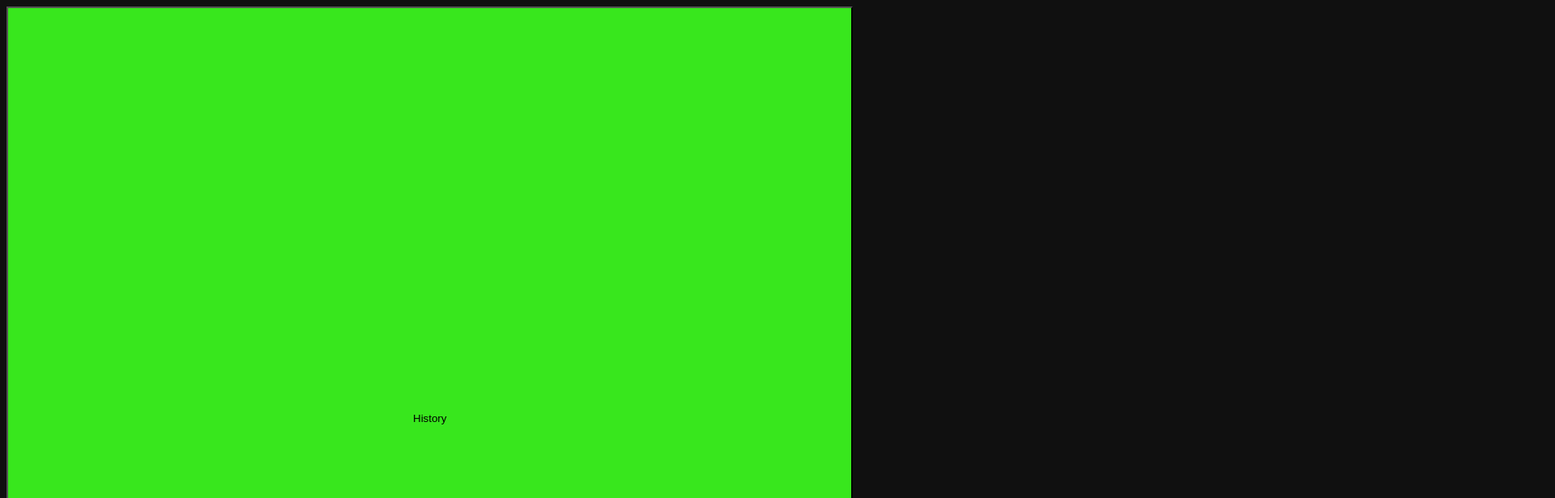
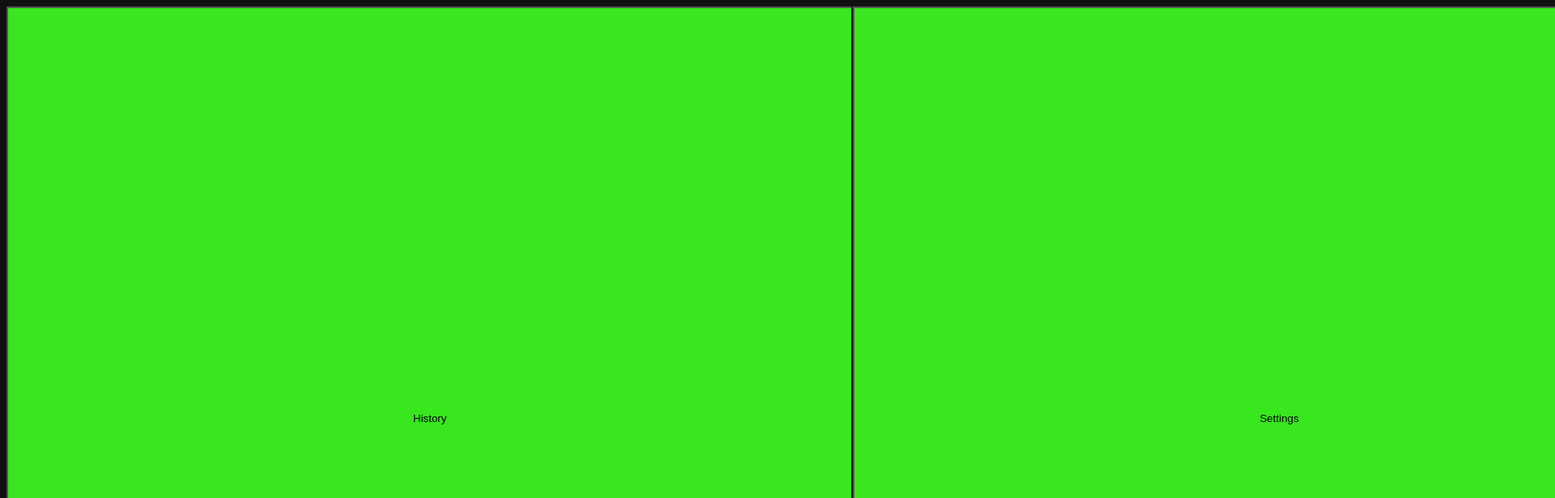
Before and after one commit to crlnvls/ghost-pomodoro, a React (Vite) app: page / in a window 1280 px wide. Shown: the top 616 px of the page at 81% size, 1920 px wide, since content can reach past the window. Built offline with nearby package versions, Linux system fonts and the light colour scheme.

Commit message:
Add center div in home css

```diff
--- a/src/components/NavButton/index.jsx
+++ b/src/components/NavButton/index.jsx
@@ -5,7 +5,11 @@ import "./NavButton.css"
 const NavButton = (props) => {
   return (
     <>
-    <button className="nav-btn">{props.children}</button>
+    <div className="center-btn">
+
+        <button className="nav-btn">{props.children}</button>
+
+    </div>
     </>
   );
 };
--- a/src/pages/Home/Home.css
+++ b/src/pages/Home/Home.css
@@ -0,0 +1,5 @@
+.center-btn{
+    display: flex;
+    justify-content: space-around;
+    align-items: center;
+}
--- a/src/pages/Home/index.jsx
+++ b/src/pages/Home/index.jsx
@@ -6,8 +6,14 @@ import NavButton from "../../components/NavButton";
 const Home = () => {
   return (
     <>
+
+<div  className="center-btn">
+
     <NavButton>History</NavButton>
+
     <NavButton>Settings</NavButton>
+
+</div>
     <h1>Ghost Pomodoro 👻</h1>
     </>
   );
```
